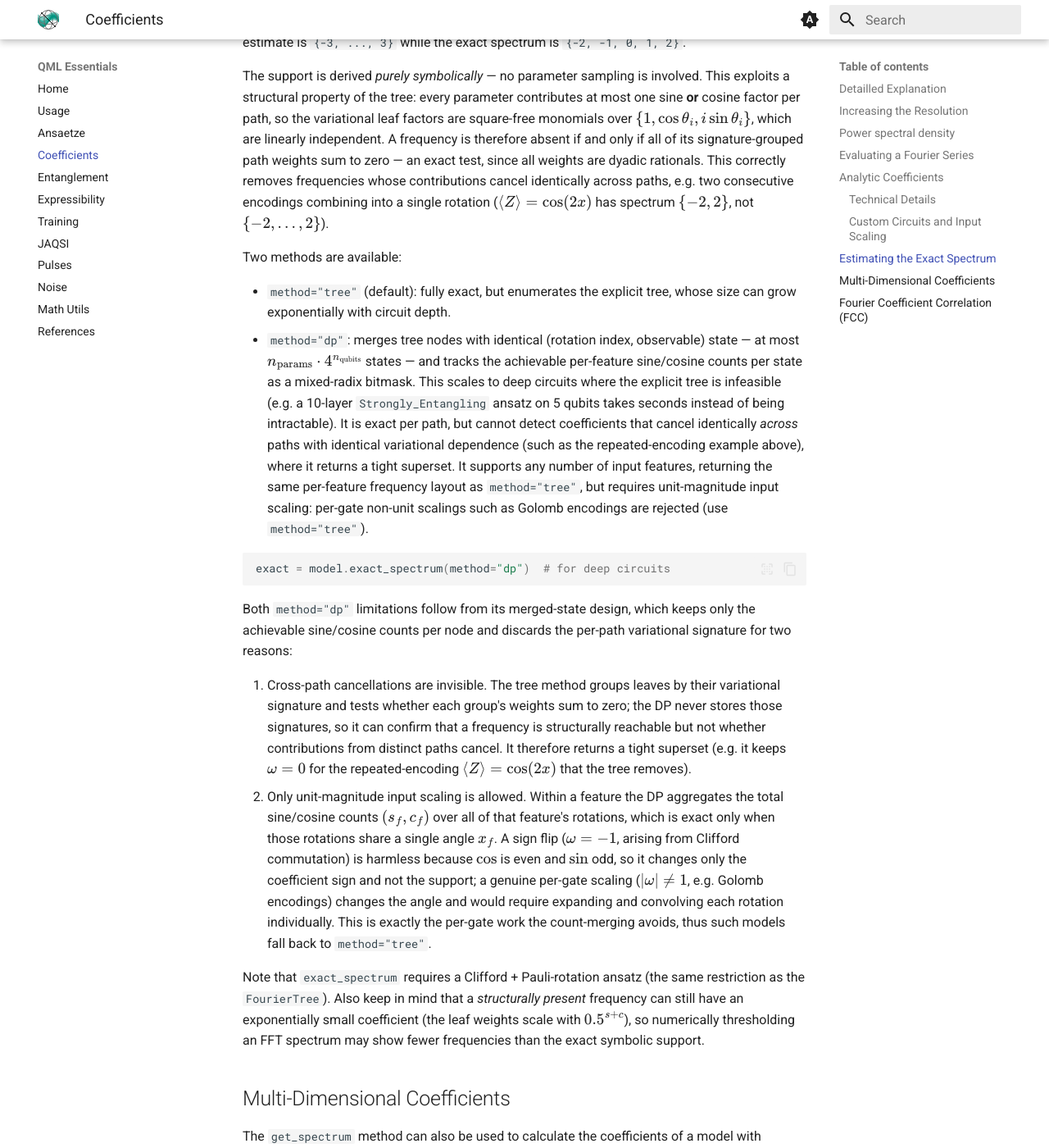
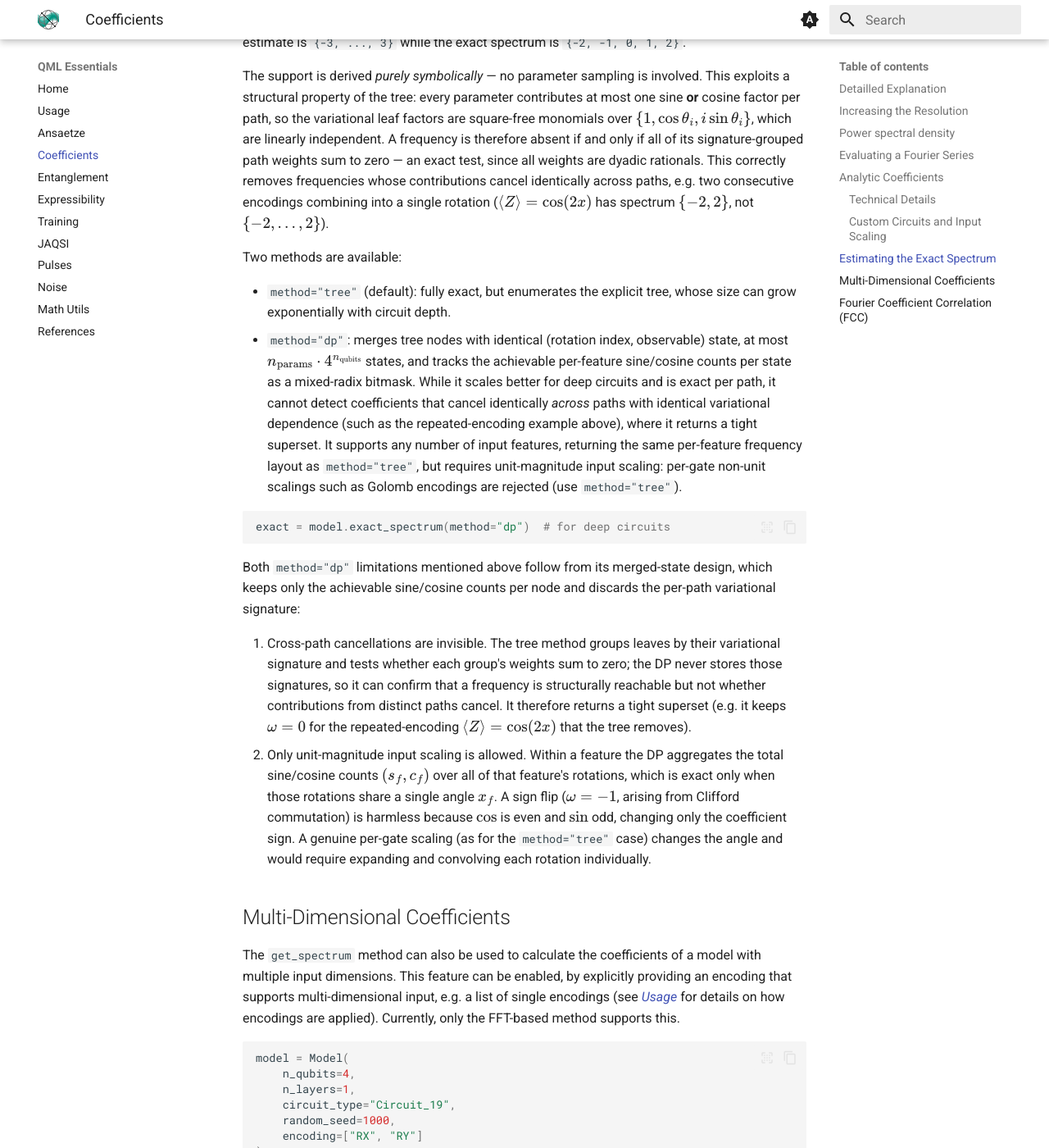
Before and after one commit to cirKITers/qml-essentials, an MkDocs documentation site: the page built from docs/coefficients.md, in a window 1280 px wide and 1400 px high, scrolled down 8291 px. Shown: the whole window at 82% size. Built offline with MkDocs 1.6.1 and Material for MkDocs 9.7.7, drawn with Linux system fonts in a browser that asks for light colours; emoji names are drawn with the system emoji font; some of the changed text lies outside the part shown.

Commit message:
Update coefficients.md

````diff
--- a/docs/coefficients.md
+++ b/docs/coefficients.md
@@ -238,28 +238,23 @@ This correctly removes frequencies whose contributions cancel identically across
 Two methods are available:
 
 - `method="tree"` (default): fully exact, but enumerates the explicit tree, whose size can grow exponentially with circuit depth.
-- `method="dp"`: merges tree nodes with identical (rotation index, observable) state — at most $n_\text{params} \cdot 4^{n_\text{qubits}}$ states — and tracks the achievable per-feature sine/cosine counts per state as a mixed-radix bitmask.
-  This scales to deep circuits where the explicit tree is infeasible (e.g. a 10-layer `Strongly_Entangling` ansatz on 5 qubits takes seconds instead of being intractable).
-  It is exact per path, but cannot detect coefficients that cancel identically *across* paths with identical variational dependence (such as the repeated-encoding example above), where it returns a tight superset.
+- `method="dp"`: merges tree nodes with identical (rotation index, observable) state, at most $n_\text{params} \cdot 4^{n_\text{qubits}}$ states, and tracks the achievable per-feature sine/cosine counts per state as a mixed-radix bitmask.
+  While it scales better for deep circuits and is exact per path, it cannot detect coefficients that cancel identically *across* paths with identical variational dependence (such as the repeated-encoding example above), where it returns a tight superset.
   It supports any number of input features, returning the same per-feature frequency layout as `method="tree"`, but requires unit-magnitude input scaling: per-gate non-unit scalings such as Golomb encodings are rejected (use `method="tree"`).
 
 ```python
 exact = model.exact_spectrum(method="dp")  # for deep circuits
 ```
 
-Both `method="dp"` limitations follow from its merged-state design, which keeps only the achievable sine/cosine counts per node and discards the per-path variational signature for two reasons:
+Both `method="dp"` limitations mentioned above follow from its merged-state design, which keeps only the achievable sine/cosine counts per node and discards the per-path variational signature:
 
 1. Cross-path cancellations are invisible.
 The tree method groups leaves by their variational signature and tests whether each group's weights sum to zero; the DP never stores those signatures, so it can confirm that a frequency is structurally reachable but not whether contributions from distinct paths cancel.
 It therefore returns a tight superset (e.g. it keeps $\omega = 0$ for the repeated-encoding $\langle Z \rangle = \cos(2x)$ that the tree removes).
 2. Only unit-magnitude input scaling is allowed.
 Within a feature the DP aggregates the total sine/cosine counts $(s_f, c_f)$ over all of that feature's rotations, which is exact only when those rotations share a single angle $x_f$.
-A sign flip ($\omega = -1$, arising from Clifford commutation) is harmless because $\cos$ is even and $\sin$ odd, so it changes only the coefficient sign and not the support; a genuine per-gate scaling ($|\omega| \neq 1$, e.g. Golomb encodings) changes the angle and would require expanding and convolving each rotation individually.
-This is exactly the per-gate work the count-merging avoids, thus such models fall back to `method="tree"`.
-
-Note that `exact_spectrum` requires a Clifford + Pauli-rotation ansatz (the same restriction as the `FourierTree`).
-Also keep in mind that a *structurally present* frequency can still have an exponentially small coefficient (the leaf weights scale with $0.5^{s+c}$), so numerically thresholding an FFT spectrum may show fewer frequencies than the exact symbolic support.
-
+A sign flip ($\omega = -1$, arising from Clifford commutation) is harmless because $\cos$ is even and $\sin$ odd, changing only the coefficient sign.
+A genuine per-gate scaling (as for the `method="tree"` case)  changes the angle and would require expanding and convolving each rotation individually.
 
 ## Multi-Dimensional Coefficients
 
````
